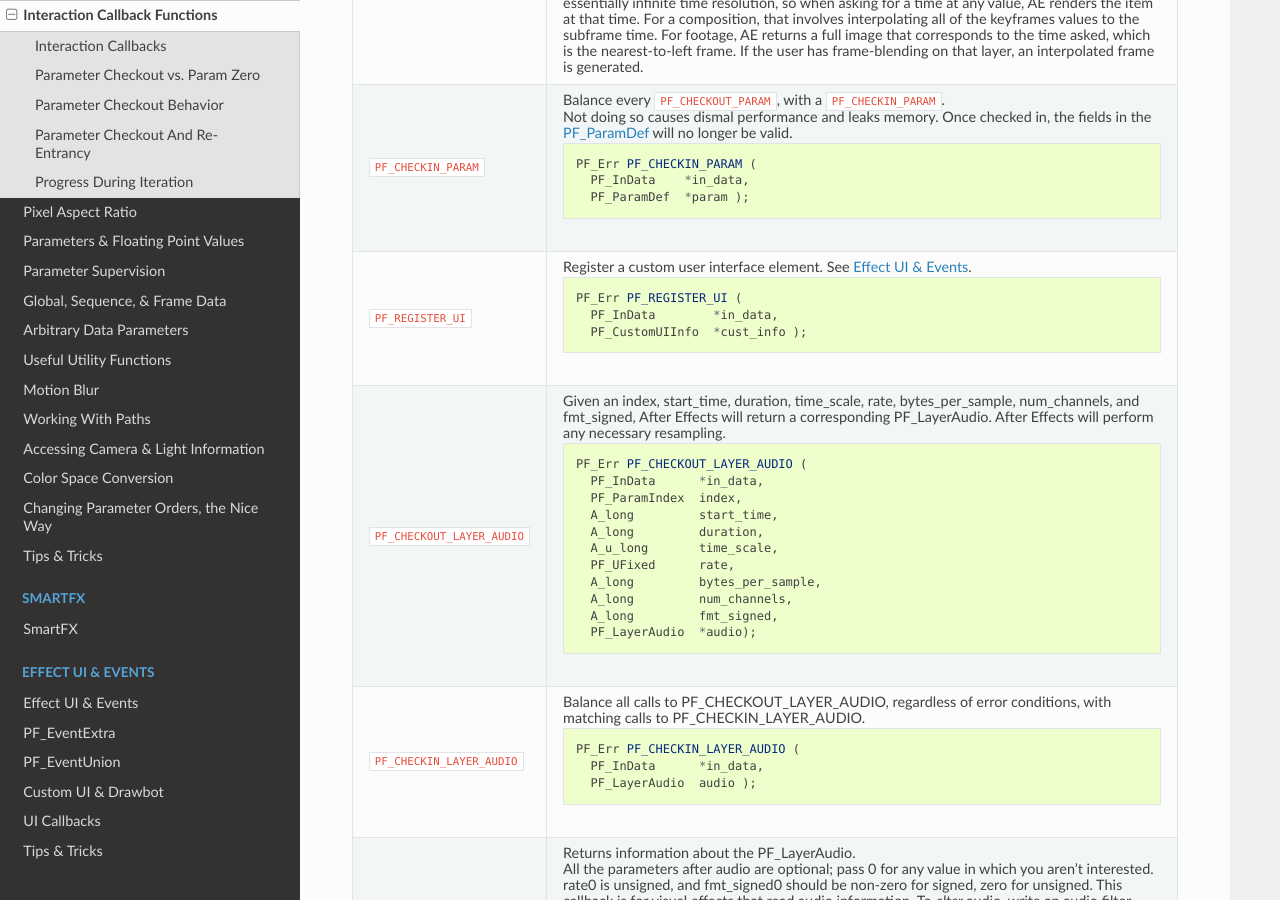
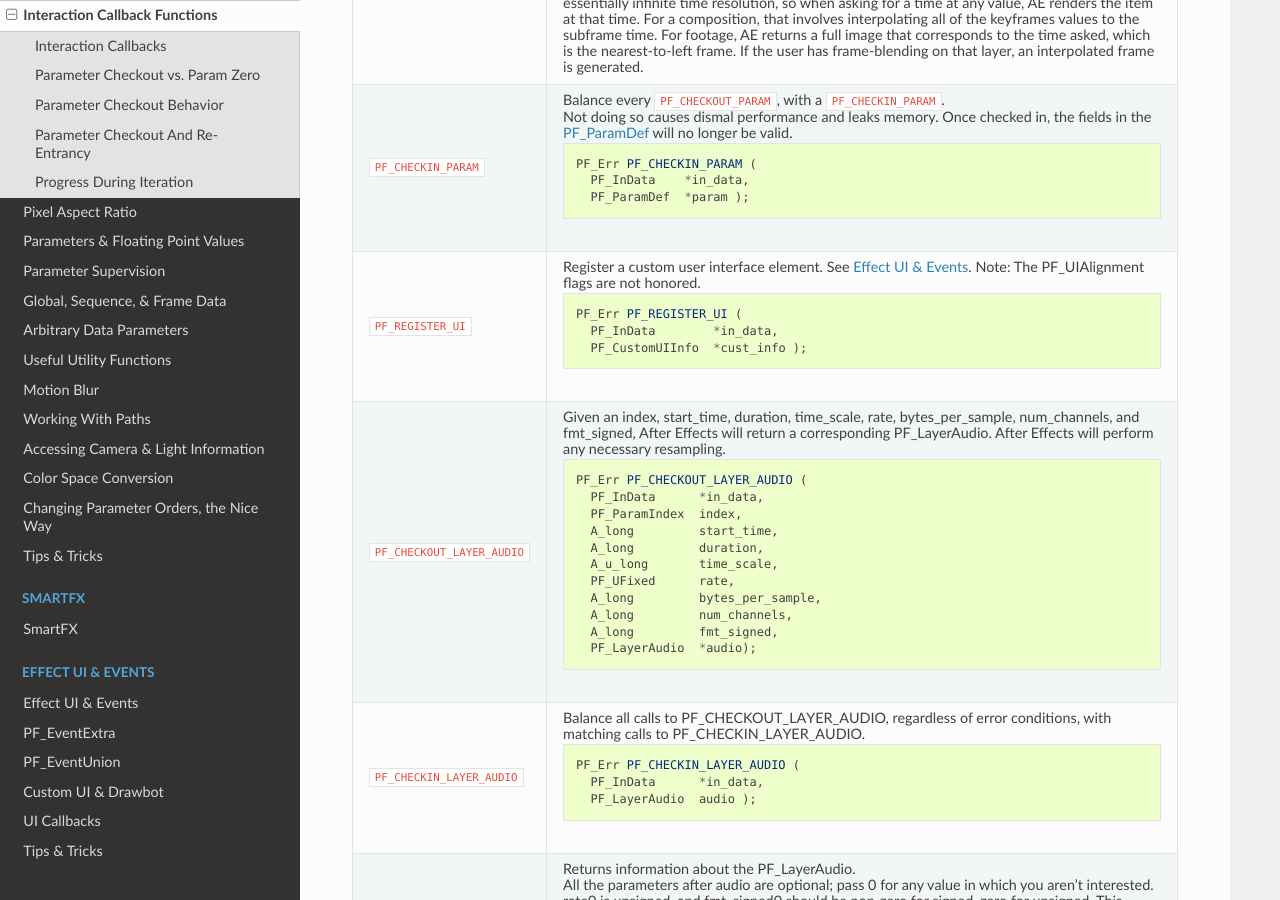
Before and after one commit to docsforadobe/after-effects-plugin-guide, a Sphinx documentation site: the page built from docs/effect-details/interaction-callback-functions.rst, in a window 1280 px wide and 900 px high, scrolled down 1704 px. Built offline with Sphinx 7.4.7 and the Read the Docs theme 2.0.0, drawn with Linux system fonts in a browser that asks for light colours; pages that are not in the unit, such as notebooks, are missing from menus.

Commit message:
Added note about alignment flags
PF_UIAlignment flags are not honored by PPro or AE.

```diff
--- a/docs/effect-details/interaction-callback-functions.rst
+++ b/docs/effect-details/interaction-callback-functions.rst
@@ -105,7 +105,7 @@ Interaction Callbacks
 |                             |     PF_InData    *in_data,                                                                                                                                                                                                                        |
 |                             |     PF_ParamDef  *param );                                                                                                                                                                                                                        |
 +-----------------------------+---------------------------------------------------------------------------------------------------------------------------------------------------------------------------------------------------------------------------------------------------+
-| ``PF_REGISTER_UI``          | Register a custom user interface element. See :ref:`effect-ui-events/effect-ui-events`.                                                                                                                                                           |
+| ``PF_REGISTER_UI``          | Register a custom user interface element. See :ref:`effect-ui-events/effect-ui-events`. Note: The PF_UIAlignment flags are not honored.                                                                                                           |
 |                             |                                                                                                                                                                                                                                                   |
 |                             | ::                                                                                                                                                                                                                                                |
 |                             |                                                                                                                                                                                                                                                   |
```
